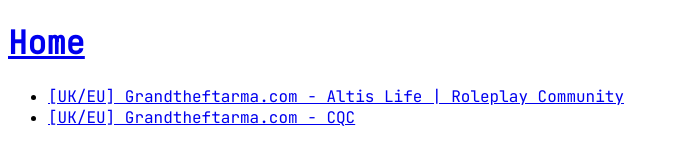
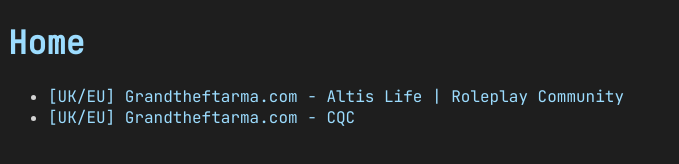
Before and after one commit to ourgta/ourgta.github.io, a plain HTML site: page index.html in a window 1280 px wide. Shown: the whole page, without its empty margins (0-679 px from the left). Drawn offline with Linux system fonts and the light colour scheme.

Commit message:
Add files via upload

```diff
--- a/styles.css
+++ b/styles.css
@@ -3,3 +3,17 @@
 * {
   font-family: "JetBrains Mono", monospace;
 }
+
+body {
+  background-color: #1e1e1e;
+  color: #d4d4d4;
+}
+
+a {
+  color: #9cdcfe;
+  text-decoration: none;
+}
+
+a:hover {
+  text-decoration: underline;
+}
```
